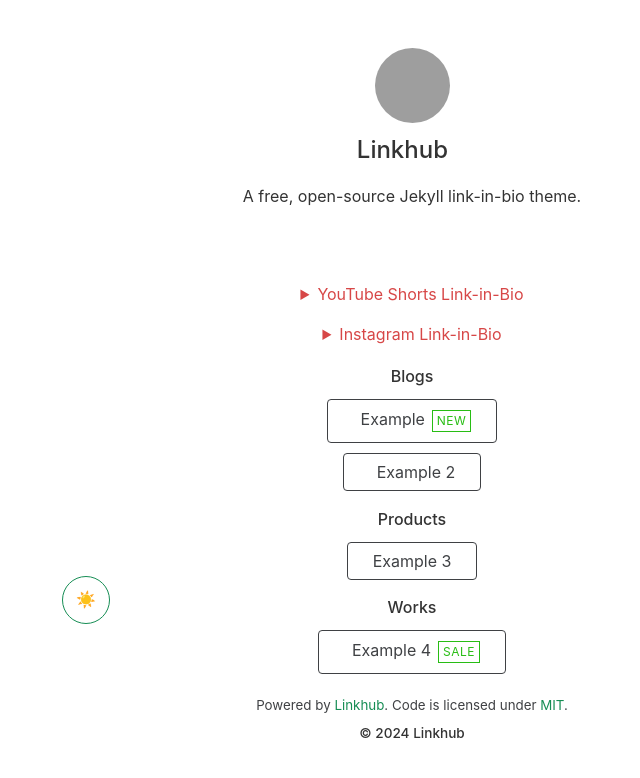
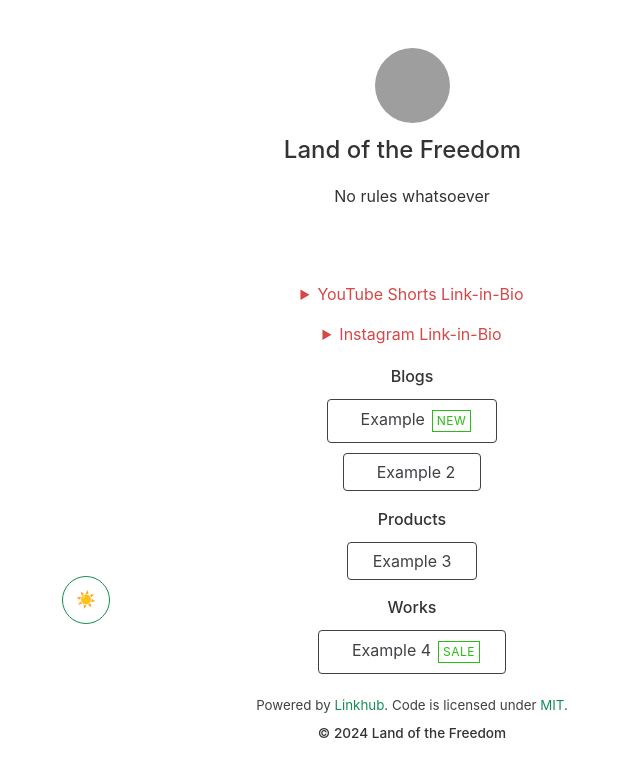
Before and after one commit to ShadowElixir/lotf, a Jekyll site: the page built from index.html, in a window 1280 px wide, cut to the strip 0-948 px from the top of the page. Shown: the top 778 px of the strip, without its empty margins (228-868 px from the left). Built offline with Jekyll 4.4.1, drawn with Linux system fonts in a browser that asks for light colours; nearby versions of some CDN libraries; grey boxes are pictures that could not be loaded.

Commit message:
Update _config.yml

```diff
--- a/_config.yml
+++ b/_config.yml
@@ -2,18 +2,18 @@
 theme: linkhub-jekyll-theme
 
 # Site Configuration
-name: Linkhub  # Name of your website
-tagline: Links  # Set your preferred page title
-description: A free, open-source Jekyll link-in-bio theme.  # Also used as a meta description
-favicon: https://picsum.photos/32/32 # Path / URL to the favicon of your website (e.g., 'assets/images/favicon.png')
-logo: https://picsum.photos/200 # Path / URL to the logo (e.g., 'assets/images/logo.png')
-url: https://link.example.com # URL of your website
+name: Land of the Freedom  # Name of your website
+tagline:  # Set your preferred page title
+description: No rules whatsoever # Also used as a meta description
+favicon: https://i.imgur.com/cDXLchM.jpeg # Path / URL to the favicon of your website (e.g., 'assets/images/favicon.png')
+logo: https://i.imgur.com/cDXLchM.jpeg # Path / URL to the logo (e.g., 'assets/images/logo.png')
+url: https://shadowelixir.github.io/lotf/ # URL of your website
 locale: en_GB # The value specifies the locale in which these tags are marked up. It follows the format `language_TERRITORY`.
-ga4: G-XXXXXXX # Google Analytics 4 measurement ID (optional). Remove it if not needed.
-twitter:
-  username: DigiMalayali # Used for SEO
+#ga4: # Google Analytics 4 measurement ID (optional). Remove it if not needed.
+#twitter:
+#  username: DigiMalayali # Used for SEO
 image:
-  path: https://picsum.photos/200 # Used for SEO
+  path: https://i.imgur.com/cDXLchM.jpeg # Used for SEO
   type: jpeg # File format of image. Change according to your image. Supported types: https://en.wikipedia.org/wiki/Media_type#Common_examples
   height: 100 # Pixels
   width: 100
```
